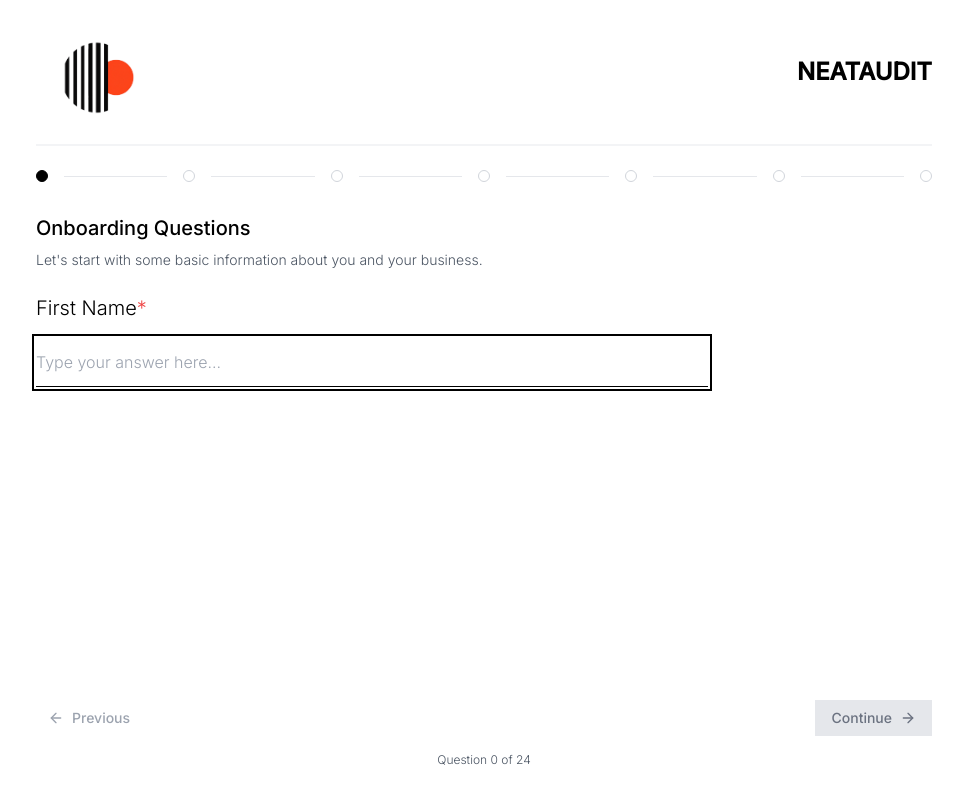
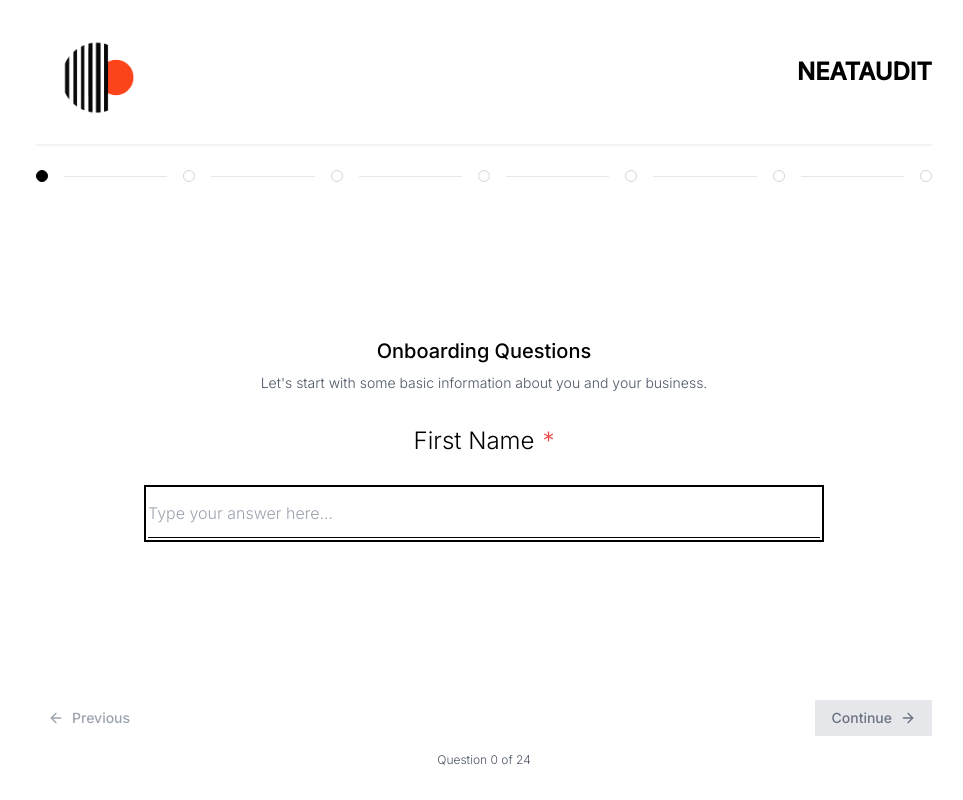
Before and after one commit to srvdneat/auditclean, a React (Vite) app: page / in a window 1280 px wide. Both pictures are taken after a click on the button "Start Your Assessment". Shown: the whole page, without its empty margins (156-1119 px from the left). Built offline with nearby package versions, Linux system fonts and the light colour scheme; no server answers.

Commit message:
Optimize vertical spacing for question pages

```diff
--- a/src/components/QuestionDisplay.tsx
+++ b/src/components/QuestionDisplay.tsx
@@ -27,19 +27,20 @@ const QuestionDisplay: React.FC<QuestionDisplayProps> = ({
   };
 
   return (
-    <div className="w-full animate-fade-in">
-      {/* Question Header */}
-      <div className="mb-4">
-        <h3 className="text-lg sm:text-xl font-light text-black leading-tight">
+    <div className="w-full max-w-3xl animate-fade-in">
+      {/* Question Header - Centered */}
+      <div className="mb-8 text-center">
+        <h3 className="text-xl sm:text-2xl font-light text-black leading-tight">
           {question.text}
           {question.required && (
-            <span className="text-red-500 ml-2\" aria-label="Required field">*</span>
+            <span className="text-red-500 ml-2" aria-label="Required field">*</span>
           )}
         </h3>
       </div>
 
-      {/* Input Component */}
-      <div className="w-full">
+      {/* Input Component - Centered */}
+      <div className="w-full flex justify-center">
+        <div className="w-full max-w-2xl">
           {question.type === 'shortText' && (
             <ShortTextInput
               value={response || ''}
@@ -88,6 +89,7 @@ const QuestionDisplay: React.FC<QuestionDisplayProps> = ({
           )}
         </div>
       </div>
+    </div>
   );
 };
 
--- a/src/components/SurveyForm.tsx
+++ b/src/components/SurveyForm.tsx
@@ -174,8 +174,8 @@ const SurveyForm: React.FC = () => {
 
   return (
     <div className="flex flex-col bg-white" style={{ minHeight: '100vh', minHeight: '100dvh' }}>
-      {/* Header Section */}
-      <header className="w-full px-4 sm:px-6 lg:px-8 pt-6 pb-4">
+      {/* Header Section - Fixed Height */}
+      <header className="w-full px-4 sm:px-6 lg:px-8 pt-6 pb-4 flex-shrink-0">
         <div className="max-w-4xl mx-auto">
           {/* Logo and Brand Name */}
           <div className="flex items-center justify-between mb-6">
@@ -199,11 +199,11 @@ const SurveyForm: React.FC = () => {
         </div>
       </header>
 
-      {/* Main Content */}
-      <main className="flex-1 px-4 sm:px-6 lg:px-8 py-4">
-        <div className="max-w-4xl mx-auto w-full">
+      {/* Main Content - Flexible Height with Even Vertical Distribution */}
+      <main className="flex-1 px-4 sm:px-6 lg:px-8 flex flex-col justify-center">
+        <div className="max-w-4xl mx-auto w-full flex flex-col justify-center min-h-0">
           {/* Section Header */}
-          <div className="mb-6">
+          <div className="mb-8 text-center">
             <h2 className="text-lg sm:text-xl font-medium text-black mb-2">
               {currentSection.title}
             </h2>
@@ -214,8 +214,8 @@ const SurveyForm: React.FC = () => {
             )}
           </div>
 
-          {/* Question Content */}
-          <div className={`transition-all duration-200 ease-out ${
+          {/* Question Content - Centered */}
+          <div className={`flex flex-col items-center justify-center transition-all duration-200 ease-out ${
             transition ? 'opacity-0 translate-y-2' : 'opacity-100 translate-y-0'
           }`}>
             <QuestionDisplay
@@ -227,21 +227,21 @@ const SurveyForm: React.FC = () => {
 
             {/* Error Messages */}
             {validationError && (
-              <div className="mt-4 p-3 bg-red-50 border border-red-200 rounded-lg\" role="alert">
-                <p className="text-sm text-red-700 font-medium">{validationError}</p>
+              <div className="mt-6 p-3 bg-red-50 border border-red-200 rounded-lg max-w-2xl w-full" role="alert">
+                <p className="text-sm text-red-700 font-medium text-center">{validationError}</p>
               </div>
             )}
             {submitError && (
-              <div className="mt-4 p-3 bg-red-50 border border-red-200 rounded-lg" role="alert">
-                <p className="text-sm text-red-700 font-medium whitespace-pre-line">{submitError}</p>
+              <div className="mt-6 p-3 bg-red-50 border border-red-200 rounded-lg max-w-2xl w-full" role="alert">
+                <p className="text-sm text-red-700 font-medium whitespace-pre-line text-center">{submitError}</p>
               </div>
             )}
           </div>
         </div>
       </main>
 
-      {/* Footer Navigation */}
-      <footer className="w-full px-4 sm:px-6 lg:px-8 py-6 pb-8">
+      {/* Footer Navigation - Fixed Height */}
+      <footer className="w-full px-4 sm:px-6 lg:px-8 py-6 pb-8 flex-shrink-0">
         <div className="max-w-4xl mx-auto">
           <div className="flex justify-between items-center mb-4">
             <button
```
Lines whose indentation alone changed are shown as unchanged.
